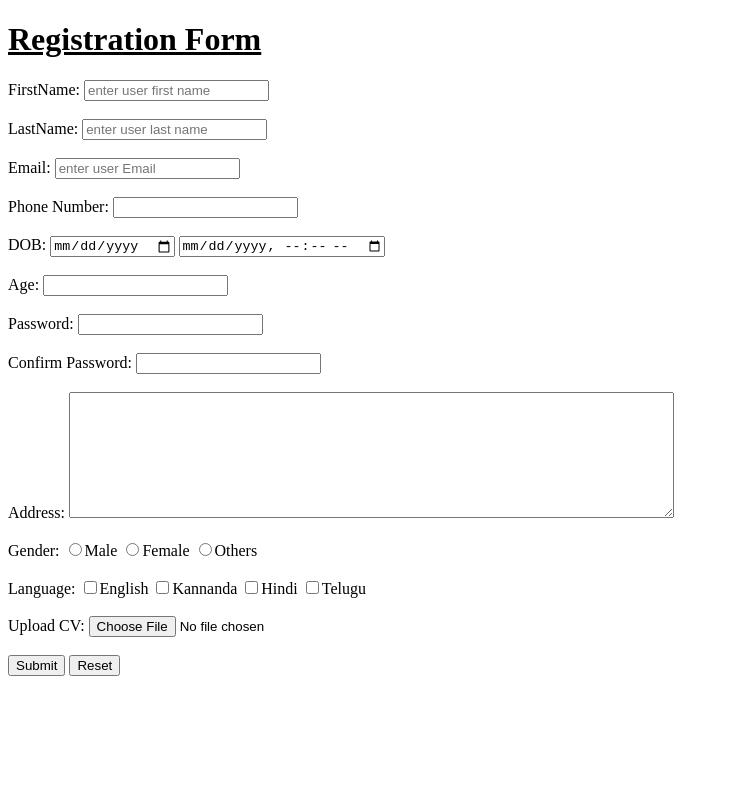
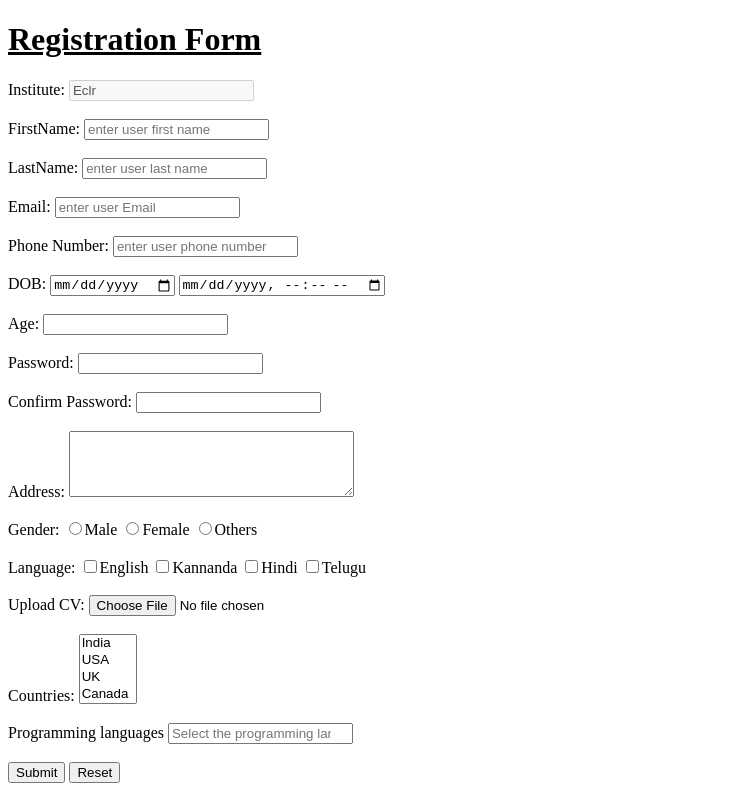
Before and after one commit to ThanmayaHRao/training, a plain HTML site: page form.html in a window 1280 px wide. Shown: the whole page, without its empty margins (0-729 px from the left). Drawn offline with Linux system fonts and the light colour scheme.

Commit message:
Forms final

```diff
--- a/form.html
+++ b/form.html
@@ -7,7 +7,10 @@
 </head>
 <body>
     <h1><u>Registration Form</u></h1>
-    <form >
+    <form method="get" action="">
+        <label for="">Institute:</label>
+        <input type="text" name="institute" placeholder="enter institute name" value="Eclr" readonly disabled>
+        <br><br>
         <label for="fname">FirstName:</label>
         <input type="text" id="fname" placeholder="enter user first name" name="fname">
         <br><br>
@@ -17,8 +20,8 @@
         <label for="mail">Email:</label>
         <input type="email" id="mail" placeholder="enter user Email">
         <br><br>
-        <label for="">Phone Number:</label>
-        <input type="tel">
+        <label for="phone">Phone Number:</label>
+        <input type="tel" id="phone" maxlength="10" placeholder="enter user phone number">
         <br><br>
         <label for="">DOB:</label>
         <input type="date" >
@@ -33,8 +36,8 @@
         <label for="">Confirm Password:</label>
         <input type="number">
         <br><br>
-        <label for="">Address:</label>
-        <textarea name="" id="" cols="73" rows="8"></textarea>
+        <label for="add">Address:</label>
+        <textarea name=""  cols="33" rows="4" id="add"></textarea>
         <br><br>
         <label for="">Gender:</label>
         <input type="radio" name="gen" value="Male"><span>Male</span>
@@ -50,6 +53,26 @@
         <label for="">Upload CV:</label>
         <input type="file">
         <br><br>
+        <label for="country">Countries:</label>
+        <select  id="country" name="Countries" id="" multiple>
+            <option value="India">India</option>
+            <option value="USA">USA</option>
+            <option value="UK">UK</option>
+            <option value="Canada">Canada</option>
+            <option value="Australia">Australia</option>
+        </select>
+        <br>
+        <br>
+        <label for="">Programming languages</label>
+        <input type="text" placeholder="Select the programming languages" list="Language">
+        <datalist id="Language">
+            <option value="HTML">HTML</option>
+            <option value="CSS">CSS</option>
+            <option value="JavaScript">JavaScript</option>
+            <option value="Python">JavaScript</option>
+            <option value="Java">Java</option>
+        </datalist>
+        <br><br>
         <input type="submit">
         <input type="reset">
     </form>
```
